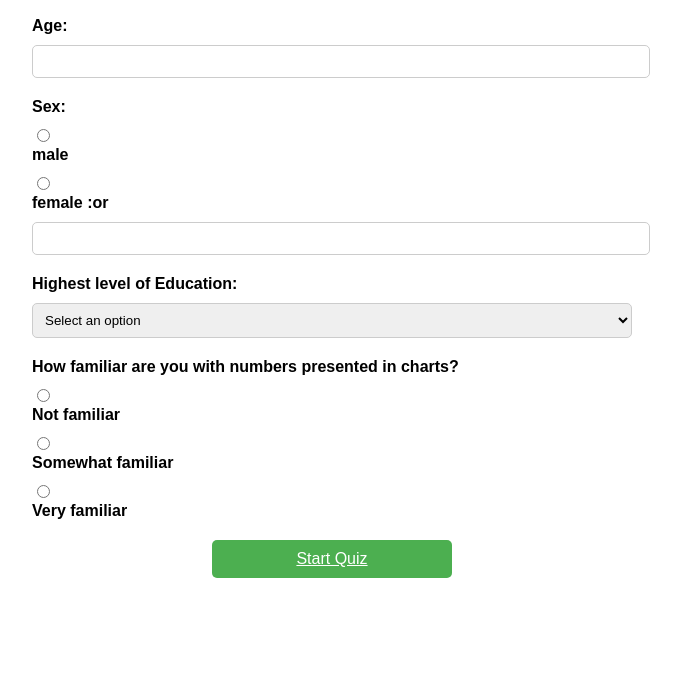
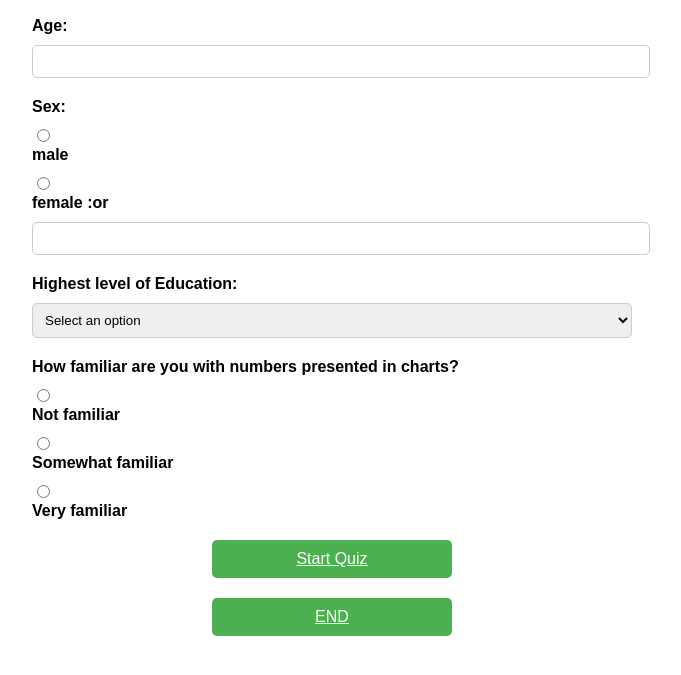
Before and after one commit to Stanley00011/survery, a plain HTML site: page form.html in a window 1280 px wide. Shown: the part 131-806 px from the top of the page, without its empty margins (308-989 px from the left). Drawn offline with Linux system fonts and the light colour scheme.

Commit message:
Update form.html

```diff
--- a/form.html
+++ b/form.html
@@ -71,7 +71,9 @@
         <label for="education">Highest level of Education:</label>
         <select id="education" name="education" required>
             <option value="">Select an option</option>
+
             <option value="No schooling completed">No schooling completed</option>
+
             <option value="Grades 1 through 11">Grades 1 through 11</option>
             <option value="12th grade—no diploma">12th grade—no diploma</option>
             <option value="Regular high school diploma">Regular high school diploma</option>
@@ -96,6 +98,7 @@
         <label for="veryFamiliar">Very familiar</label>
 
         <a href="quiz.html" class="btn">Start Quiz</a>
+         <a href="quiz.html" class="btn">END</a>
     </form>
 </body>
 </html>
```
